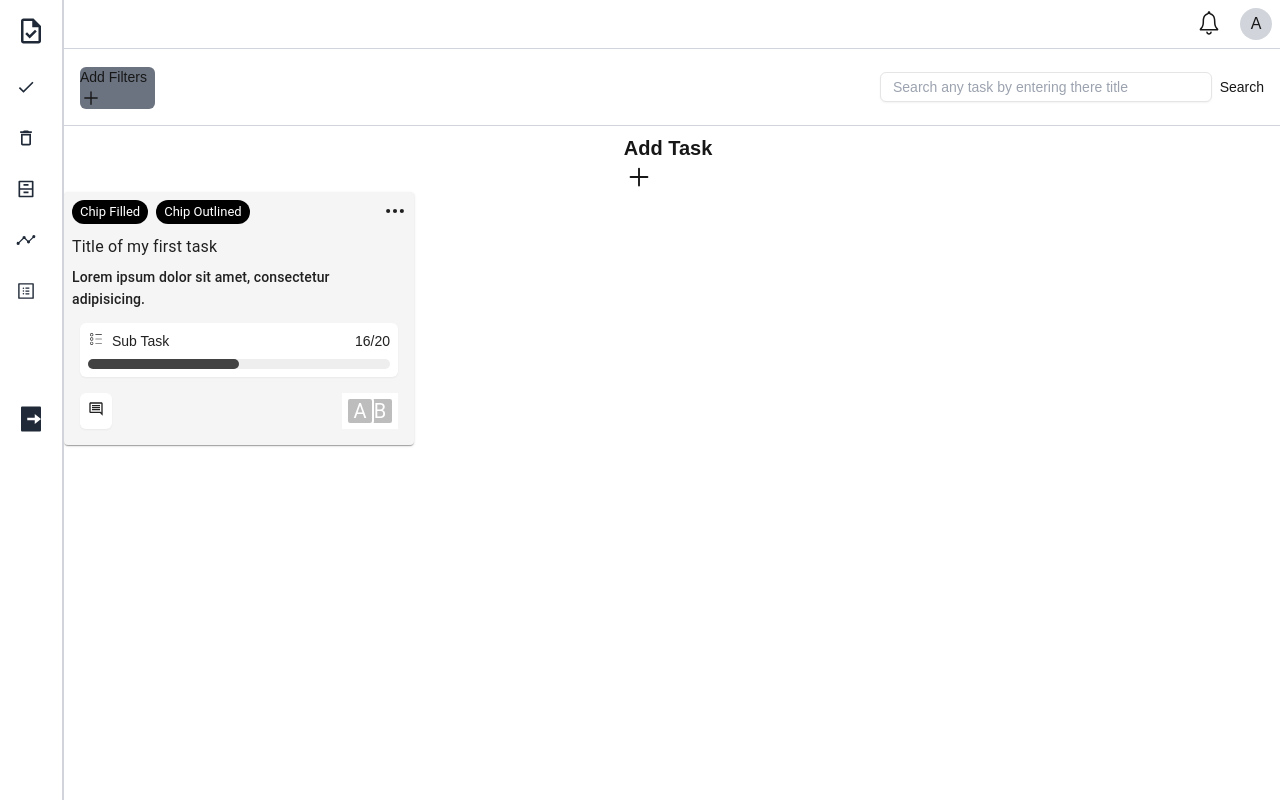
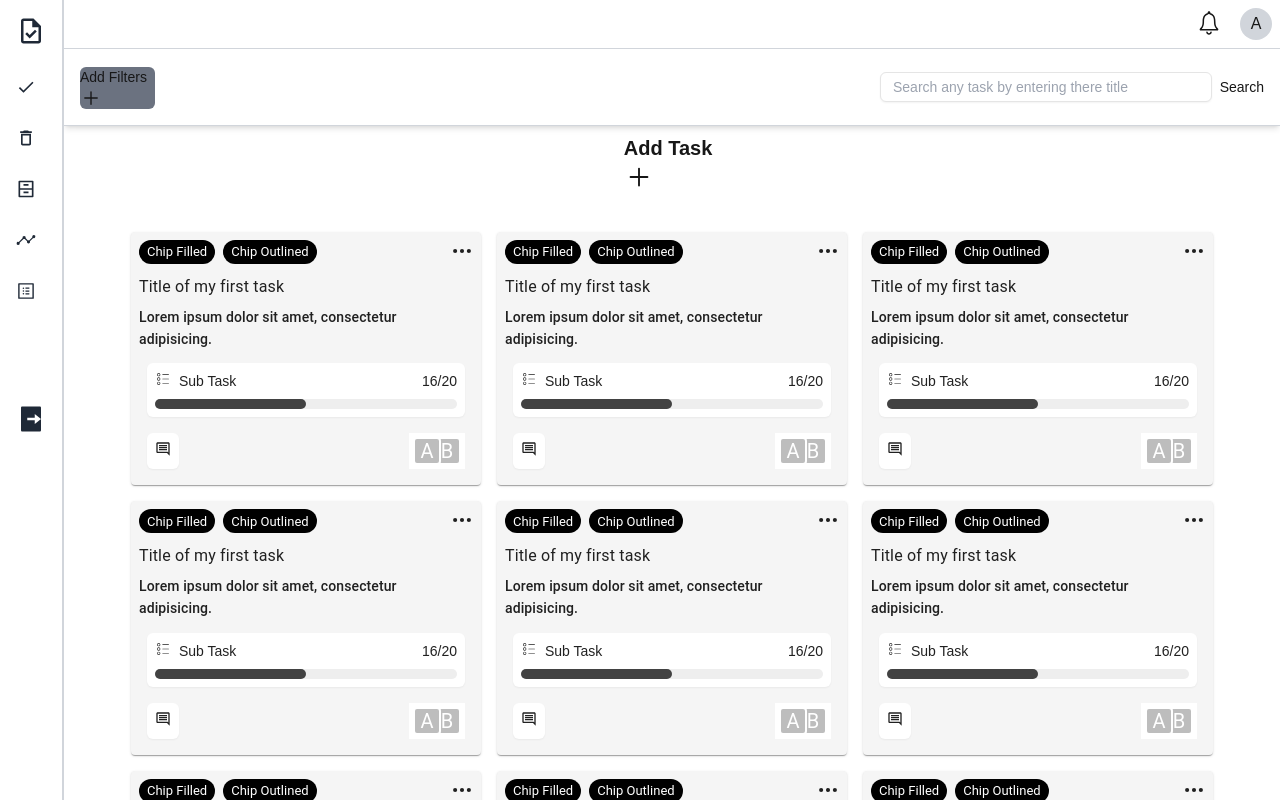
Before and after one commit to ashishngr/TodoPlan, a Next.js app in the folder my-app/: page /dashboard/task in a window 1280 px wide. Built offline with nearby package versions, Linux system fonts and the light colour scheme; sample sign-in values are in the browser's storage.

Commit message:
make header stiky to it's position

```diff
--- a/my-app/src/app/dashboard/task/page.jsx
+++ b/my-app/src/app/dashboard/task/page.jsx
@@ -14,7 +14,7 @@ const page = () => {
   const availableFilters = [
     "Priority",
     "Status",
-    "CreatedAt",
+    "SortBy",
     "Assignee",
     "DueDate",
   ];
@@ -55,8 +55,10 @@ const page = () => {
   return (
     <RequireAuth>
       <div className="flex flex-col justify-center">
-        {/* Top Header */}
-        <Header />
+        {/* Headers */}
+        <div className="sticky top-0 z-40 bg-white shadow-md">
+          {/* Top Header */}
+        <Header className=" bg-white shadow-md"/>
         {/* Header 2*/}
         <div className="flex flex-row justify-between p-4 border-b border-gray-300">
           {/* Filters */}
@@ -130,6 +132,8 @@ const page = () => {
             <Button type="submit">Search</Button>
           </div>
         </div>
+        </div>
+
         {/* Add Crad Button */}
         <div className="flex justify-center mt-2">
           <Button className="font-bold text-xl">Add Task {" "}<span className="ml-2">
@@ -138,7 +142,24 @@ const page = () => {
               </span>{" "} </Button>
         </div>
         {/* Task Sections */}
-        <TaskCard />
+        <div className="flex flex-row justify-center gap-4 p-10 flex-wrap">
+           <TaskCard />
+           <TaskCard />
+           <TaskCard />
+           <TaskCard />
+           <TaskCard />
+           <TaskCard />
+           <TaskCard />
+           <TaskCard />
+           <TaskCard />
+           <TaskCard />
+           <TaskCard />
+           <TaskCard />
+           <TaskCard />
+           <TaskCard />
+           <TaskCard />
+        </div>
+
       </div>
     </RequireAuth>
   );
```
